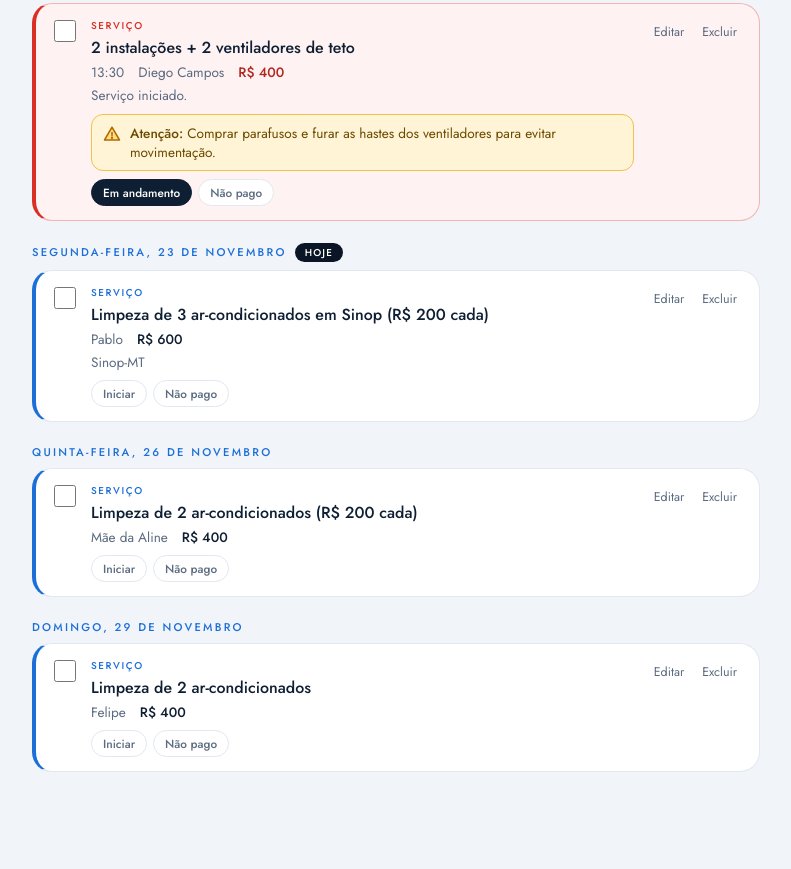
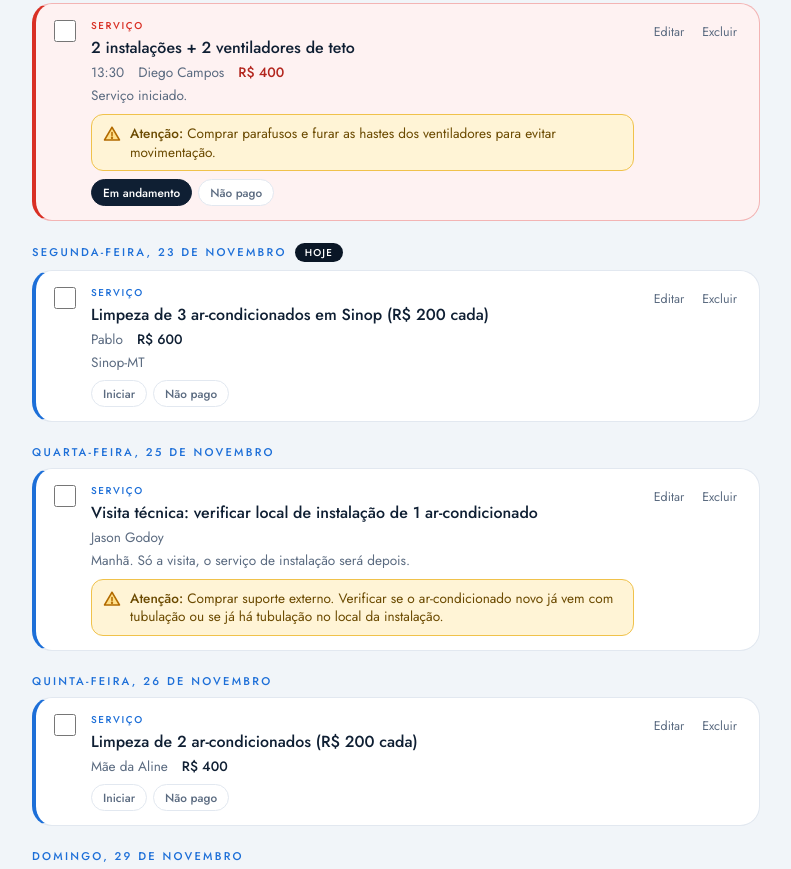
Before and after one commit to engfarley7-del/plan7, a plain HTML site: page index.html in a window 1280 px wide. Shown: the part 810-1679 px from the top of the page, without its empty margins (244-1035 px from the left). Drawn offline with Linux system fonts and the light colour scheme.

Commit message:
Visita tecnica Jason Godoy (quarta 25/11)
Co-Authored-By: Claude Sonnet 5.5 <noreply@anthropic.com>
Claude-Session: https://claude.ai/code/session_019NjgtJqXGVDHmohajd8C3a

```diff
--- a/index.html
+++ b/index.html
@@ -166,6 +166,7 @@ const initial=[
  {id:11,title:"Receber: limpeza de 2 ar-condicionados",date:"2026-11-26",time:"",type:"receber",value:400,who:"Mãe da Aline",notes:"2 x R$ 200",done:false,pair:10},
  {id:12,title:"Limpeza de 3 ar-condicionados em Sinop (R$ 200 cada)",date:"2026-11-23",time:"",type:"servico",value:600,who:"Pablo",notes:"Sinop-MT",done:false,pair:13},
  {id:13,title:"Receber: limpeza de 3 ar-condicionados em Sinop",date:"2026-11-23",time:"",type:"receber",value:600,who:"Pablo",notes:"3 x R$ 200",done:false,pair:12},
+ {id:14,title:"Visita técnica: verificar local de instalação de 1 ar-condicionado",date:"2026-11-25",time:"",type:"servico",value:"",who:"Jason Godoy",notes:"Manhã. Só a visita, o serviço de instalação será depois.",done:false,alert:"Comprar suporte externo. Verificar se o ar-condicionado novo já vem com tubulação ou se já há tubulação no local da instalação."},
  {id:4,title:"Receber contrato (planejamento)",date:"2026-12-05",time:"",type:"receber",value:800,who:"LG Instalações",notes:"",done:false},
  {id:5,title:"Receber pagamento",date:"2026-12-05",time:"",type:"receber",value:750,who:"Burim Refrigeração",notes:"",done:false}
 ];
@@ -235,6 +236,13 @@ try{
   if(!localStorage.getItem("organizador-mig9")){
     const t=tasks.find(x=>x.id===3); if(t&&!t.alert) t.alert="Comprar parafusos e furar as hastes dos ventiladores para evitar movimentação.";
     save(); localStorage.setItem("organizador-mig9","1");
+  }
+}catch(e){}
+
+try{
+  if(!localStorage.getItem("organizador-mig10")){
+    for(const n of initial.filter(x=>x.id===14)) if(!tasks.some(t=>t.id===n.id)) tasks.push({...n});
+    save(); localStorage.setItem("organizador-mig10","1");
   }
 }catch(e){}
 
```
